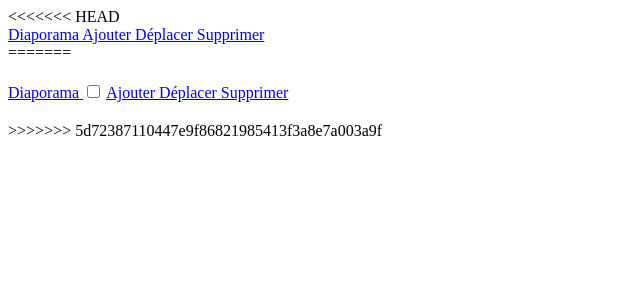
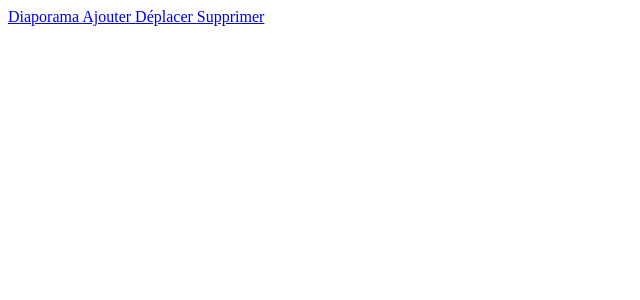
Before and after one commit to AlexandreRuez/GrandProjetDC_Geneafinder, a PHP site: page /src/main_btn.php in a window 1280 px wide. Shown: the top 300 px of the page, without its empty margins (0-640 px from the left). Run offline with PHP 8.4, Linux system fonts and the light colour scheme.

Commit message:
correction boutons

```diff
--- a/html/src/main_btn.php
+++ b/html/src/main_btn.php
@@ -1,29 +1,8 @@
-<<<<<<< HEAD
-<section class="main_btn">
-    <a href="#" id="diaporama">
-        Diaporama
-        <i class="fas fa-play-circle fa-lg"></i></a>
 
-    <a href="#" id="ajouter">
-        Ajouter
-        <i class="fas fa-plus-circle fa-lg"></i></a>
-
-    <a href="#" id="deplacer">
-        Déplacer
-        <i class="fas fa-arrow-circle-right fa-lg"></i></a>
-
-    <a href="#" id="supprimer">
-        Supprimer
-        <i class="fas fa-trash-alt"></i></a>
-
-</section>
-=======
 <section class="main_btn" id="actions">
 	<a href="#" id="diaporama">
 	Diaporama
 	<i class="fas fa-play-circle fa-lg"></i></a>
-
-	<input type="checkbox" id="image">
 
 	<a href="#" id="ajouter">
 	Ajouter
@@ -38,42 +17,3 @@
 	<i class="fas fa-trash-alt"></i></a>
 
 </section>
-
-<script>
-
-
-
-var checkbox = document.getElementById('image');
-var btn_ajouter = document.getElementById('ajouter');
-var btn_deplacer = document.getElementById('deplacer');
-var btn_supprimer = document.getElementById('supprimer');
-
-checkbox.addEventListener('click', function() {
-	if (checkbox.checked) {
-	btn_deplacer.style.display = "block";
-	btn_supprimer.style.display = "block";
-} else {
-	btn_deplacer.style.display = "none";
-	btn_supprimer.style.display = "none";
-}
-});
-
-
-    var barre_action = document.getElementById("actions");
-
-    window.addEventListener("scroll", function() {
-    if (pageYOffset > 520) {
-        barre_action.style.position = "fixed";
-        barre_action.style.top = "82px";
-        barre_action.style.marginBottom = "100px";
-        barre_action.style.marginTop = "0";
-
-    } else {
-        barre_action.style.position = "relative";
-        barre_action.style.top = "auto";
-        barre_action.style.marginBottom = "20px";
-        barre_action.style.marginTop = "20px";
-    }})
-
-</script>
->>>>>>> 5d72387110447e9f86821985413f3a8e7a003a9f
```
Also changed, not shown: html/src/footer.php (+19 -0 lines).
